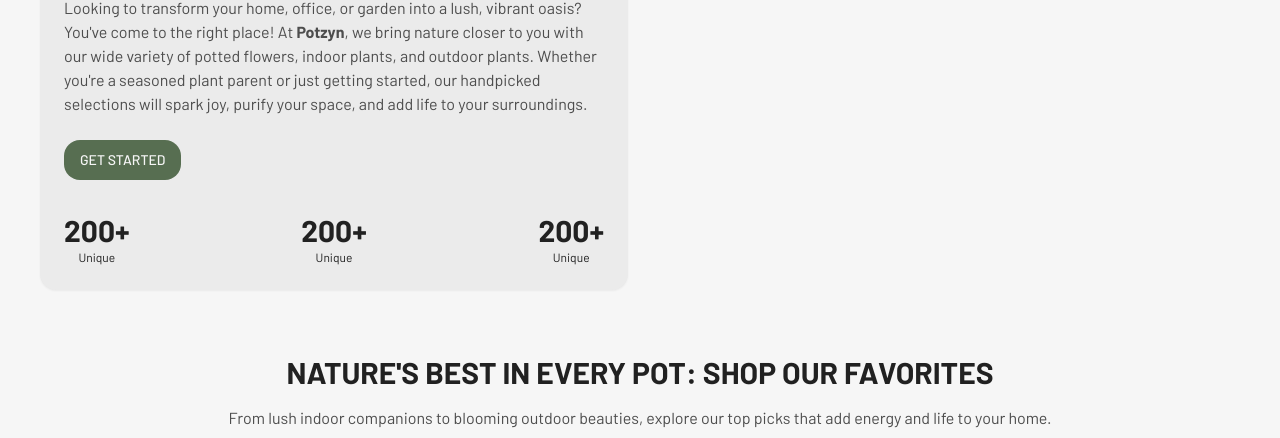
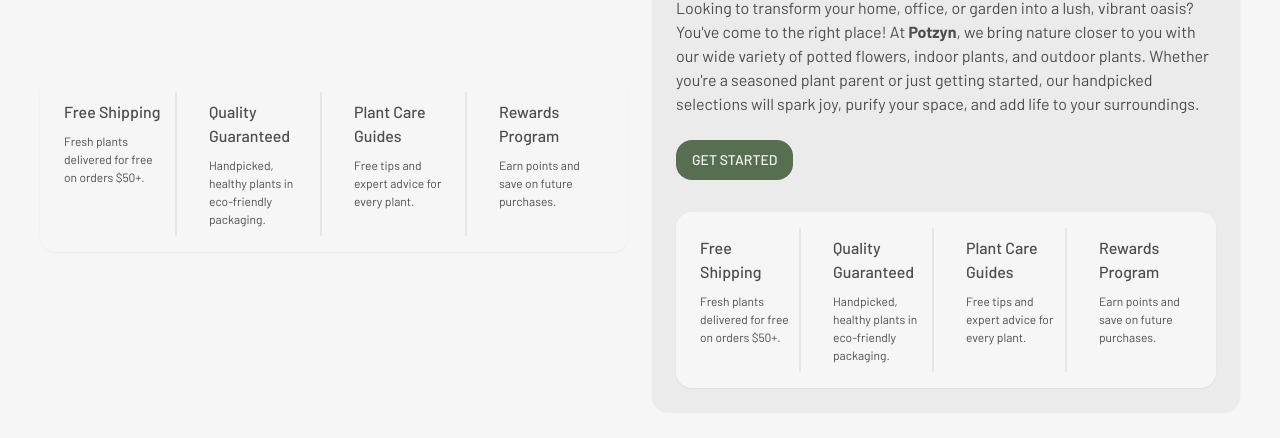
Before and after one commit to thi-miranda-97/potzyn-nextjs, a Next.js app: page / in a window 1280 px wide. Shown: the part 216-654 px from the top of the page. Built offline with nearby package versions, Linux system fonts and the light colour scheme; no server answers.

Commit message:
add features

```diff
--- a/app/(root)/page.tsx
+++ b/app/(root)/page.tsx
@@ -3,13 +3,14 @@ import { Button } from "@/components/ui/button";
 
 import productData from "@/db/sample-data";
 import ProductList from "@/components/shared/products/product-list";
+import Features from "@/components/features";
 
 export default function Homepage() {
   return (
     <main className="grid grid-cols-1 gap-8 lg:gap-16">
       <div className="grid-between grid-cols-1 md:grid-cols-2 gap-3 md:gap-6">
         {/* HERO */}
-
+        <Features />
         <div className="bg-accent rounded-lg p-3 lg:p-6 shadow-sm w-full">
           <h1 className="h1 mb-2 lg:mb-4">Grow Joy, One Leaf at a Time</h1>
           <p className="body-1 mb-3 lg:mb-6">
@@ -22,22 +23,7 @@ export default function Homepage() {
             life to your surroundings.
           </p>
           <Button className="mb-4 lg:mb-8 uppercase">Get Started</Button>
-
-          {/* Single Featured Product */}
-          <div className="flex-between">
-            <div className="flex-center flex-col">
-              <h2 className="h2">200+</h2>
-              <p className="body-2">Unique</p>
-            </div>
-            <div className="flex-center flex-col">
-              <h2 className="h2">200+</h2>
-              <p className="body-2">Unique</p>
-            </div>
-            <div className="flex-center flex-col">
-              <h2 className="h2">200+</h2>
-              <p className="body-2">Unique</p>
-            </div>
-          </div>
+          <Features />
         </div>
       </div>
       {/* PRODUCT LIST */}
--- a/assets/styles/globals.css
+++ b/assets/styles/globals.css
@@ -30,6 +30,9 @@
 
   .h2 {
     @apply font-bold text-2xl lg:text-3xl uppercase;
+  }
+  .h3 {
+    @apply font-bold text-xl lg:text-2xl uppercase;
   }
 
   .h4 {
--- /dev/null
+++ b/components/features.tsx
@@ -0,0 +1,33 @@
+export default function Features() {
+  return (
+    <div className="rounded-lg w-full  bg-background grid grid-cols-1 xl:grid-cols-4 items-start gap-3 lg:gap-6 p-2 lg:p-4 shadow-sm">
+      <div className="flex flex-col border-r-2 p-1 lg:p-2 h-full ">
+        <p className="body-1 font-medium mb-1 lg:mb-2">Free Shipping</p>
+        <p className="body-2 text-accent-foreground">
+          Fresh plants delivered for free on orders $50+.
+        </p>
+      </div>
+
+      <div className="flex flex-col border-r-2 p-1 lg:p-2 h-full">
+        <p className="body-1 font-medium mb-1 lg:mb-2">Quality Guaranteed</p>
+        <p className="body-2 text-accent-foreground">
+          Handpicked, healthy plants in eco-friendly packaging.
+        </p>
+      </div>
+
+      <div className="flex flex-col border-r-2 p-1 lg:p-2 h-full">
+        <p className="body-1 font-medium mb-1 lg:mb-2">Plant Care Guides</p>
+        <p className="body-2 text-accent-foreground">
+          Free tips and expert advice for every plant.
+        </p>
+      </div>
+
+      <div className="flex flex-col border-r-2 xl:border-none p-1 lg:p-2 h-full">
+        <p className="body-1 font-medium mb-1 lg:mb-2">Rewards Program</p>
+        <p className="body-2 text-accent-foreground">
+          Earn points and save on future purchases.
+        </p>
+      </div>
+    </div>
+  );
+}
--- a/components/shared/products/product-card.tsx
+++ b/components/shared/products/product-card.tsx
@@ -58,7 +58,9 @@ export default function ProductCard({ product }: { product: any }) {
                 </CardFooter>
               </div>
             ) : (
-              <span className="text-[#f6f6f6] font-bold h1">SOLD OUT</span>
+              <span className="text-[#f6f6f6] font-bold text-2xl lg:text-3xl text-destructive">
+                SOLD OUT
+              </span>
             )}
           </CardContent>
         </Link>
```
